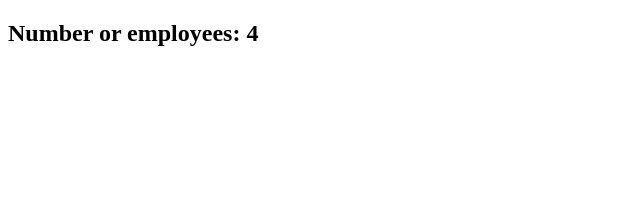
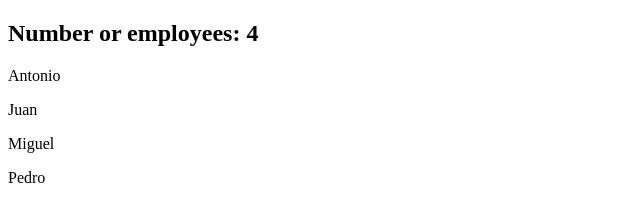
Before and after one commit to TonyMacross/angujarjs, a plain HTML site: page index3.html in a window 1280 px wide. Shown: the whole page, without its empty margins (0-640 px from the left). Drawn offline with Linux system fonts and the light colour scheme.

Commit message:
Example 3-4
using ng-repeat directive

```diff
--- a/index3.html
+++ b/index3.html
@@ -1,7 +1,7 @@
 <!DOCTYPE html>
 <html ng-App="myApp">
 <head>
-	<title>Example 3-2</title>
+	<title>Example 3-4</title>
 	<script src="js/angular.min.js"></script>
 	<script>
 		var myApp = angular.module('myApp',[]);
@@ -17,5 +17,6 @@
 </head>
 <body ng-controller='FirstController'>
 	<h2>Number or employees: {{ourEmployees.length}}</h2>
+	<p ng-repeat="employee in ourEmployees">{{employee}}</p>
 </body>
 </html>
```
